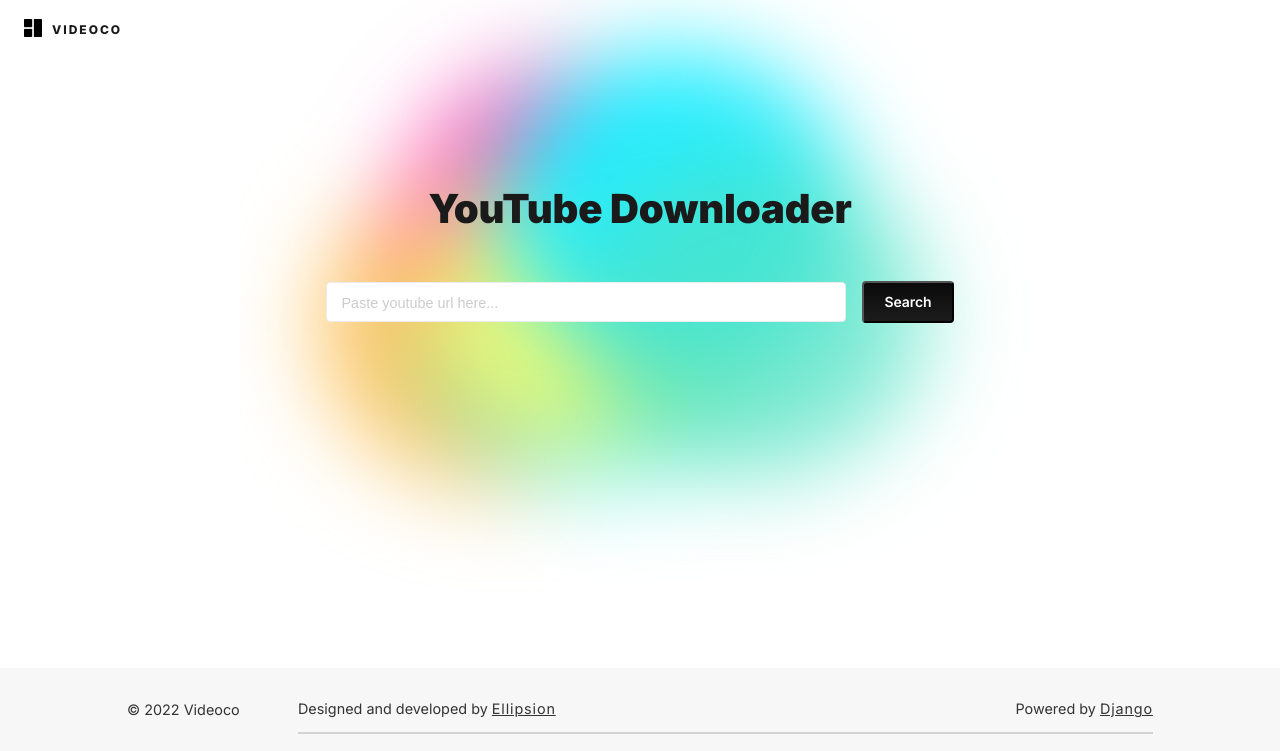
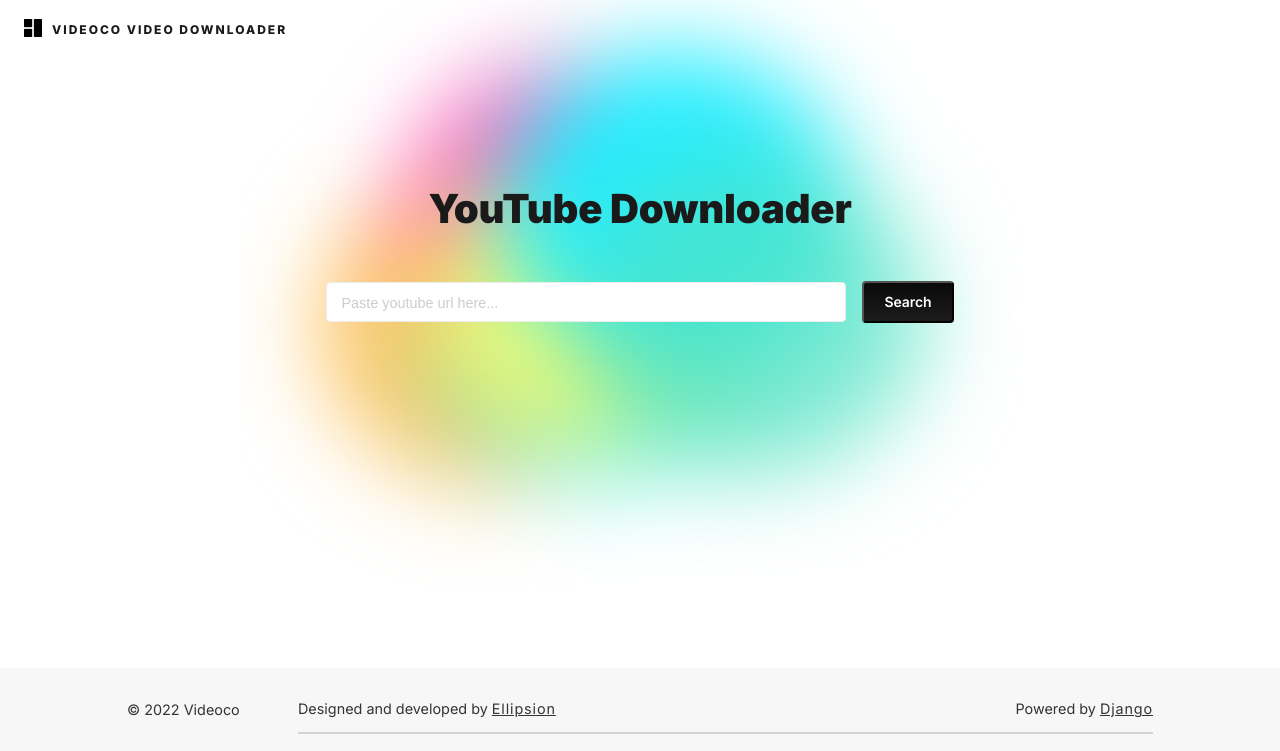
Before and after one commit to ellipsion/beautiful-youtube-downloader-webapp, a Django app: page / in a window 1280 px wide. Shown: the top 751 px of the page. Run offline with Django 4.2, Linux system fonts and the light colour scheme.

Commit message:
experimental changes

```diff
--- a/app/templates/app/index.html
+++ b/app/templates/app/index.html
@@ -22,7 +22,7 @@
                         <span  class="icon">
                             <img src="{% static 'app/images/icon.png' %}" alt="">
                         </span>
-                        <span  class="text">Videoco</span>
+                        <span  class="text">Videoco Video Downloader</span>
                     </a>
                 </div>
             </div>
```
